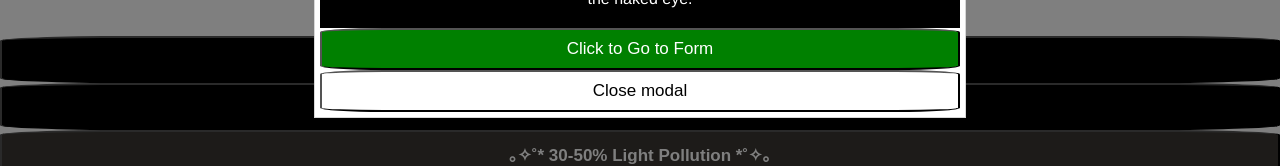
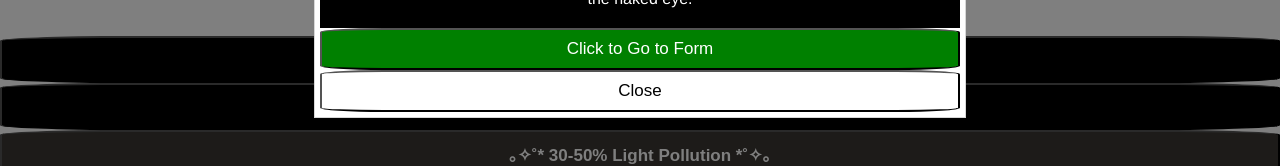
Before and after one commit to SharukhGV/emergency-response-frontend, a React (Vite) app: page / in a window 1280 px wide. Both pictures are taken after a click on the button "｡✧* 10-30% Light Pollution *✧｡". Shown: the part 424-590 px from the top of the page. Built offline with nearby package versions, Linux system fonts and the light colour scheme.

Commit message:
some words

```diff
--- a/src/pages/Home.jsx
+++ b/src/pages/Home.jsx
@@ -75,7 +75,7 @@ Food & Water Shortage
         </div> */}
                       <div>
             <Popup trigger=
-                {<button><strong> ・:*˚:✧｡・ 0-10% Light Pollution ・:*˚:✧｡・</strong></button>}
+                {<button><strong> ・｡✧:˚*:・ 0-10% Light Pollution ・:*˚:✧｡・</strong></button>}
                 modal nested>
                 {
                     close => (
@@ -90,7 +90,7 @@ Food & Water Shortage
                             <div>
                                 <button style={{backgroundColor:"white", color:"black"}} onClick=
                                     {() => close()}>
-                                        Close modal
+                                        Close
                                 </button>
                             </div>
                         </div>
@@ -119,7 +119,7 @@ Approximate Star Visibility: Roughly 1,000 to 2,000 stars visible to the naked e
                             <div>
                                 <button style={{backgroundColor:"white", color:"black"}} onClick=
                                     {() => close()}>
-                                        Close modal
+                                        Close
                                 </button>
                             </div>
                         </div>
@@ -151,7 +151,7 @@ Approximate Star Visibility: Around 500 to 1,000 stars visible to the naked eye.
                             <div>
                                 <button style={{backgroundColor:"white", color:"black"}} onClick=
                                     {() => close()}>
-                                        Close modal
+                                        Close
                                 </button>
                             </div>
                         </div>
@@ -183,7 +183,7 @@ Approximate Star Visibility: Approximately 100 to 500 stars visible to the naked
                             <div>
                                 <button style={{backgroundColor:"white", color:"black"}} onClick=
                                     {() => close()}>
-                                        Close modal
+                                        Close
                                 </button>
                             </div>
                         </div>
@@ -213,7 +213,7 @@ Approximate Star Visibility: Less than 100 stars visible to the naked eye, often
                             <div>
                                 <button style={{backgroundColor:"white", color:"black"}} onClick=
                                     {() => close()}>
-                                        Close modal
+                                        Close
                                 </button>
                             </div>
                         </div>
```
